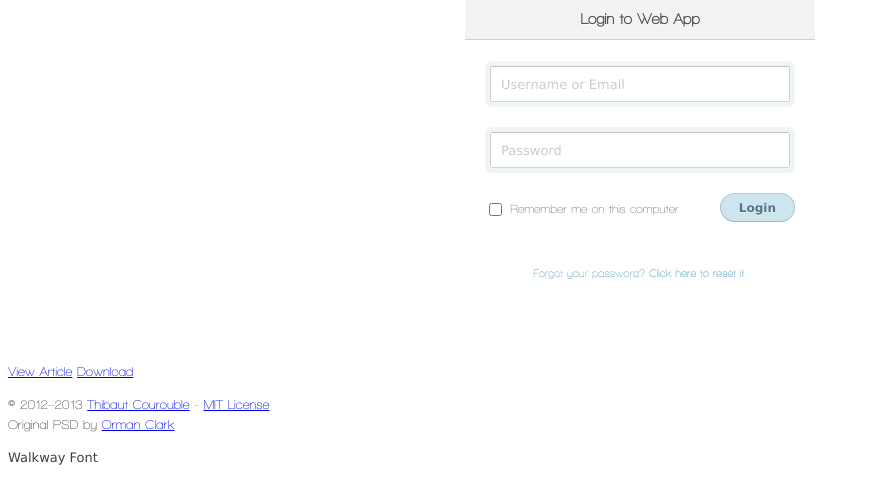
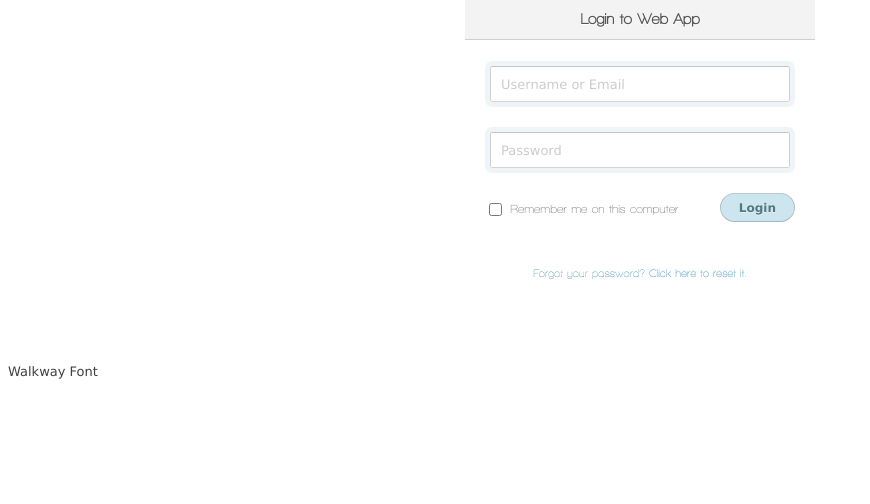
Before and after one commit to akhilnambiar/Whiteback, a Django app: a page that uses backend/templates/login.html in a window 1280 px wide. Shown: the part 81-585 px from the top of the page, without its empty margins (0-870 px from the left). Run offline with Django 3.2, Linux system fonts and the light colour scheme; parts of the project's set-up code (start-up, migrations or seed data) failed here and were passed over.

```diff
--- a/backend/templates/login.html
+++ b/backend/templates/login.html
@@ -189,16 +189,7 @@
     </div>
   </section>
 
-  <section class="about">
-    <p class="about-links">
-      <a href="http://www.cssflow.com/snippets/login-form" target="_parent">View Article</a>
-      <a href="http://www.cssflow.com/snippets/login-form.zip" target="_parent">Download</a>
-    </p>
-    <p class="about-author">
-      &copy; 2012&ndash;2013 <a href="http://thibaut.me" target="_blank">Thibaut Courouble</a> -
-      <a href="http://www.cssflow.com/mit-license" target="_blank">MIT License</a><br>
-      Original PSD by <a href="http://www.premiumpixels.com/freebies/clean-simple-login-form-psd/" target="_blank">Orman Clark</a>
-  </section>
+
   <div id="walk"> Walkway Font </div>
 </body>
 </html>
```
